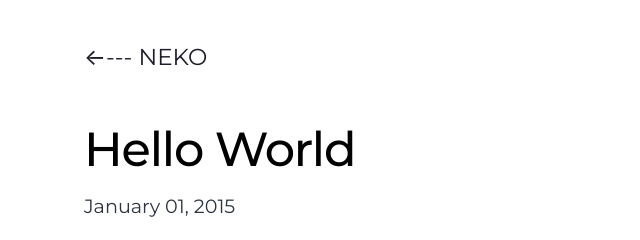
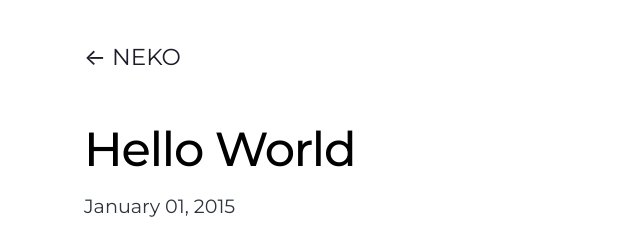
Before and after one commit to cnekol/blog, a Gatsby site: page /2021/hello-world/ in a window 1280 px wide. Shown: the top 240 px of the page, 0-640 px from the left. Built offline with nearby package versions, Linux system fonts and the light colour scheme; Gatsby itself is replaced by a stand-in of ours; some packages are replaced by stand-ins of ours.

Commit message:
update back to home arrow

```diff
--- a/src/components/layout.js
+++ b/src/components/layout.js
@@ -15,7 +15,7 @@
   } else {
     header = (
       <Link className="header-link-home" to="/">
-        <div>←--- {title}</div>
+        <div>← {title}</div>
       </Link>
     )
   }
```
